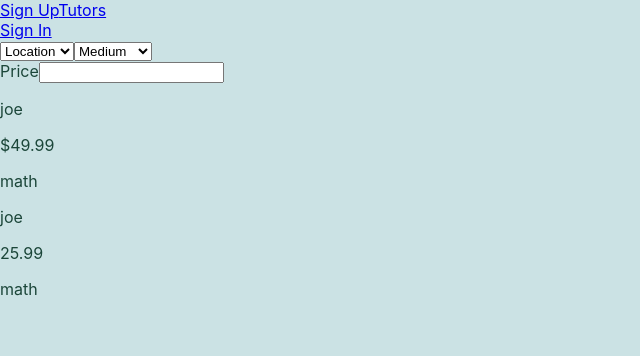
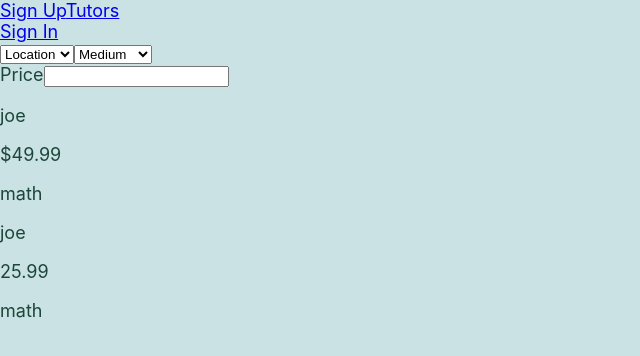
Before and after one commit to elireiner/tutors-app, a React (Create React App) app: page / in a window 1280 px wide. Shown: the top 356 px of the page, without its empty margins (0-640 px from the left). Built offline with nearby package versions, Linux system fonts and the light colour scheme.

Commit message:
Fill the full screen

```diff
--- a/src/index.css
+++ b/src/index.css
@@ -1,4 +1,4 @@
-body {
+html, body {
   margin: 0;
   height: 100%;
   color: #1b4639;
@@ -8,9 +8,14 @@ body {
     sans-serif;
   -webkit-font-smoothing: antialiased;
   -moz-osx-font-smoothing: grayscale;
+  font-size: 18px;
 }
 
 code {
   font-family: source-code-pro, Menlo, Monaco, Consolas, 'Courier New',
     monospace;
 }
+
+#root {
+  height: 100%;
+}
```
